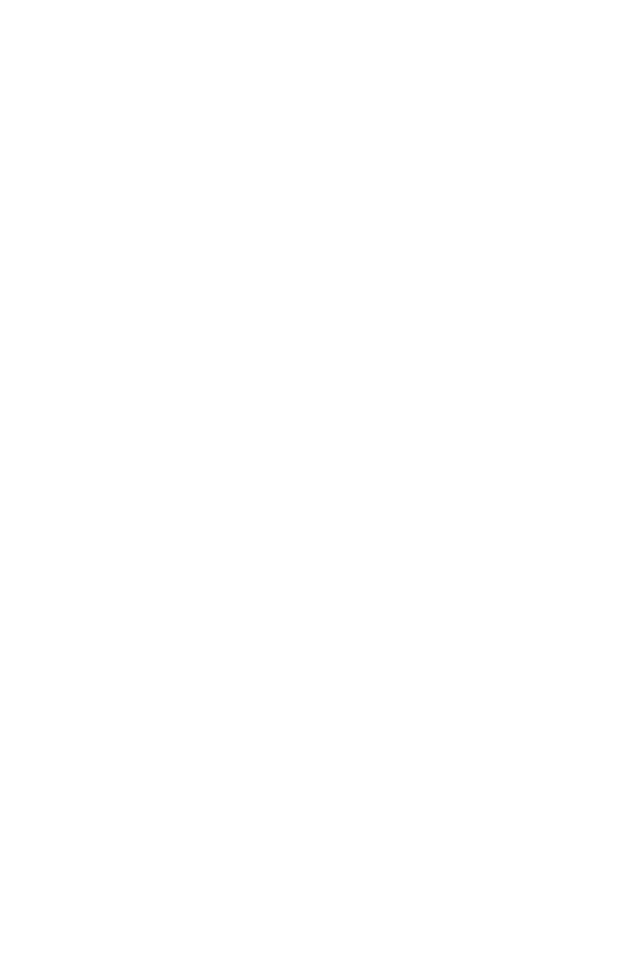
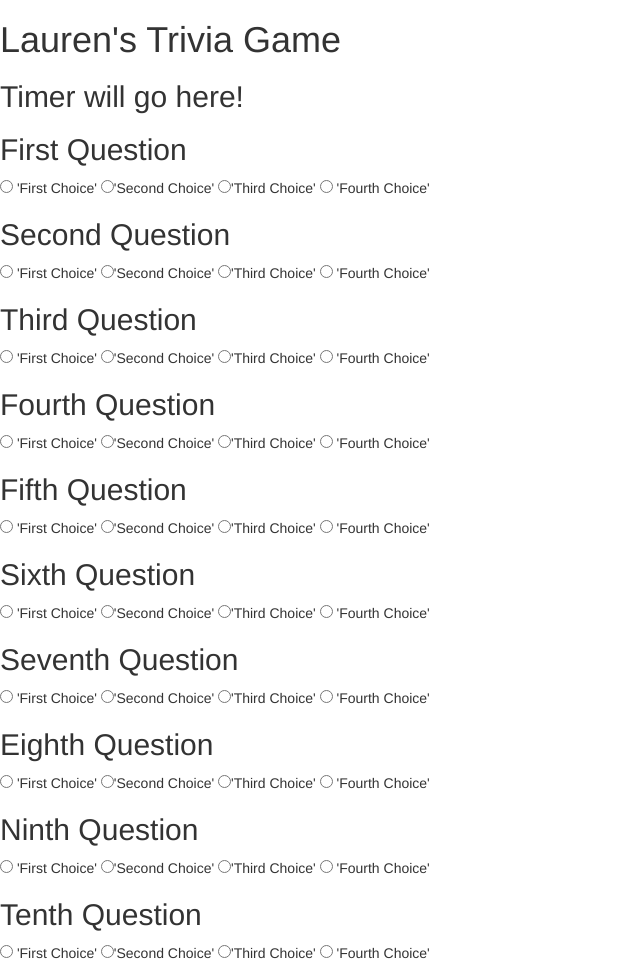
Before and after one commit to LaurenSantos23/TriviaGame, a plain HTML site: page index.html in a window 1280 px wide. Shown: the whole page, without its empty margins (0-640 px from the left). Before the commit the page ends 800 px from the top, so only its background shows below. Drawn offline with nearby package versions, Linux system fonts and the light colour scheme.

Commit message:
html body stuff

```diff
--- a/index.html
+++ b/index.html
@@ -6,8 +6,115 @@
         name="viewport">
   <meta content="ie=edge"
         http-equiv="X-UA-Compatible">
-  <title>Document</title>
+  <title>Trivia Game</title><!--CSS Style Sheet Link-->
+  <link href="assets/css/style.css"
+        rel="stylesheet"
+        type="text/css"><!-- Bootstrap CSS -->
+  <link crossorigin="anonymous"
+        href="https://maxcdn.bootstrapcdn.com/bootstrap/3.3.6/css/bootstrap.min.css"
+        integrity="sha384-1q8mTJOASx8j1Au+a5WDVnPi2lkFfwwEAa8hDDdjZlpLegxhjVME1fgjWPGmkzs7"
+        rel="stylesheet">
 </head>
 <body>
+  <div id="wrapper">
+    <h1>Lauren's Trivia Game</h1>
+    <div id="sub-wrapper">
+      <h2>Timer will go here!</h2>
+      <div id="quiz-area">
+        <h2>First Question</h2><input name="question-0"
+             type="radio"
+             value="first choice"> 'First Choice' <input name="question-0"
+             type="radio"
+             value="second choice">'Second Choice' <input name="question-0"
+             type="radio"
+             value="third choice">'Third Choice' <input name="question-0"
+             type="radio"
+             value="fourth choice"> 'Fourth Choice'
+        <h2>Second Question</h2><input name="question-1"
+             type="radio"
+             value="first choice"> 'First Choice' <input name="question-1"
+             type="radio"
+             value="second choice">'Second Choice' <input name="question-1"
+             type="radio"
+             value="third choice">'Third Choice' <input name="question-1"
+             type="radio"
+             value="fourth choice"> 'Fourth Choice'
+        <h2>Third Question</h2><input name="question-2"
+             type="radio"
+             value="first choice"> 'First Choice' <input name="question-2"
+             type="radio"
+             value="second choice">'Second Choice' <input name="question-2"
+             type="radio"
+             value="third choice">'Third Choice' <input name="question-2"
+             type="radio"
+             value="fourth choice"> 'Fourth Choice'
+        <h2>Fourth Question</h2><input name="question-3"
+             type="radio"
+             value="first choice"> 'First Choice' <input name="question-3"
+             type="radio"
+             value="second choice">'Second Choice' <input name="question-3"
+             type="radio"
+             value="third choice">'Third Choice' <input name="question-3"
+             type="radio"
+             value="fourth choice"> 'Fourth Choice'
+        <h2>Fifth Question</h2><input name="question-4"
+             type="radio"
+             value="first choice"> 'First Choice' <input name="question-4"
+             type="radio"
+             value="second choice">'Second Choice' <input name="question-4"
+             type="radio"
+             value="third choice">'Third Choice' <input name="question-4"
+             type="radio"
+             value="fourth choice"> 'Fourth Choice'
+        <h2>Sixth Question</h2><input name="question-5"
+             type="radio"
+             value="first choice"> 'First Choice' <input name="question-5"
+             type="radio"
+             value="second choice">'Second Choice' <input name="question-5"
+             type="radio"
+             value="third choice">'Third Choice' <input name="question-5"
+             type="radio"
+             value="fourth choice"> 'Fourth Choice'
+        <h2>Seventh Question</h2><input name="question-6"
+             type="radio"
+             value="first choice"> 'First Choice' <input name="question-6"
+             type="radio"
+             value="second choice">'Second Choice' <input name="question-6"
+             type="radio"
+             value="third choice">'Third Choice' <input name="question-6"
+             type="radio"
+             value="fourth choice"> 'Fourth Choice'
+        <h2>Eighth Question</h2><input name="question-7"
+             type="radio"
+             value="first choice"> 'First Choice' <input name="question-7"
+             type="radio"
+             value="second choice">'Second Choice' <input name="question-7"
+             type="radio"
+             value="third choice">'Third Choice' <input name="question-7"
+             type="radio"
+             value="fourth choice"> 'Fourth Choice'
+        <h2>Ninth Question</h2><input name="question-8"
+             type="radio"
+             value="first choice"> 'First Choice' <input name="question-8"
+             type="radio"
+             value="second choice">'Second Choice' <input name="question-8"
+             type="radio"
+             value="third choice">'Third Choice' <input name="question-8"
+             type="radio"
+             value="fourth choice"> 'Fourth Choice'
+        <h2>Tenth Question</h2><input name="question-9"
+             type="radio"
+             value="first choice"> 'First Choice' <input name="question-9"
+             type="radio"
+             value="second choice">'Second Choice' <input name="question-9"
+             type="radio"
+             value="third choice">'Third Choice' <input name="question-9"
+             type="radio"
+             value="fourth choice"> 'Fourth Choice'
+      </div>
+    </div>
+  </div>
+  <script src="assets/javascript/app.js"
+        type="text/javascript"></script>
 </body>
 </html>
```
